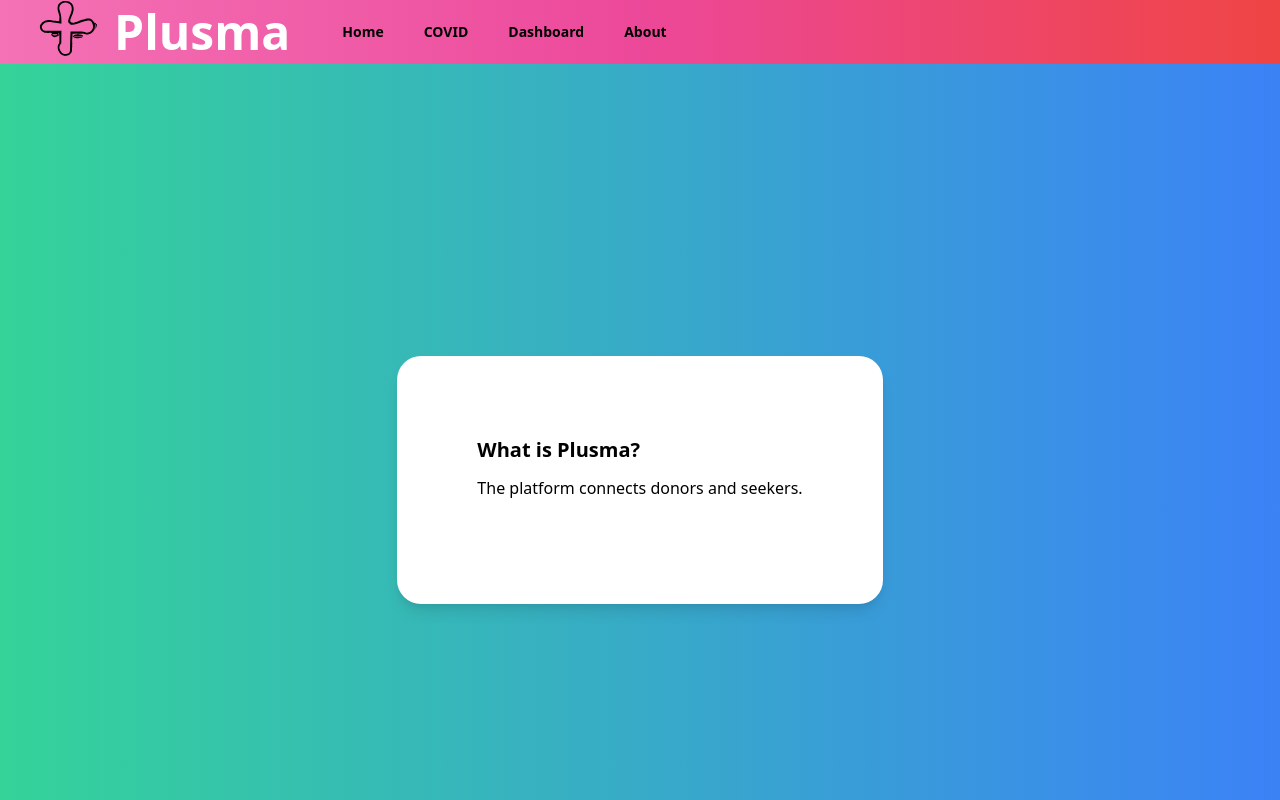
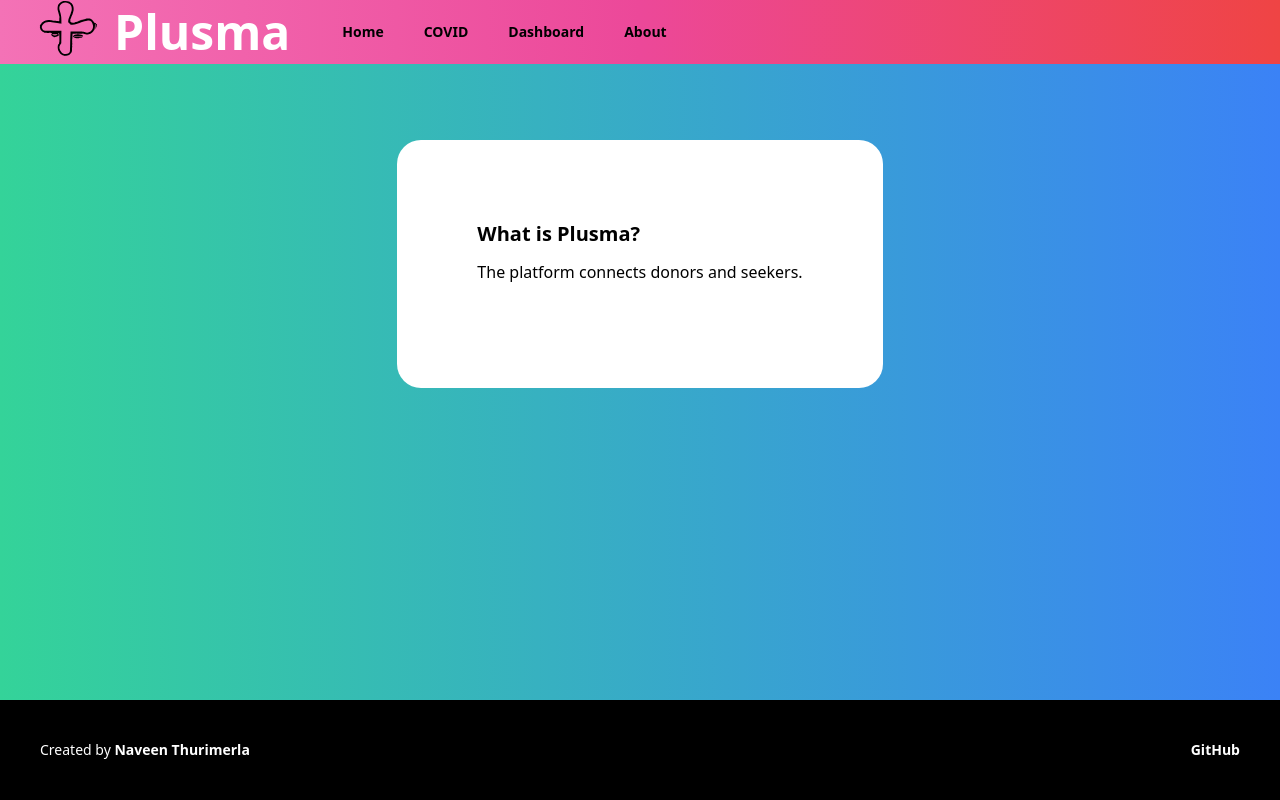
Before and after one commit to nawinto99/plusma-app, a Next.js app: page /about in a window 1280 px wide. Shown: the top 800 px of the page. Built offline with nearby package versions, Linux system fonts and the light colour scheme.

Commit message:
fix form rounding

```diff
--- a/components/BloodDonor.js
+++ b/components/BloodDonor.js
@@ -113,7 +113,7 @@ export function BloodDonor(props) {
           <div className="md:grid">
             <div className="md:mt-0 md:col-span-1">
               <form onSubmit={handleSubmit}>
-                <div className="shadow overflow-hidden rounded-3xl">
+                <div className="shadow overflow-hidden rounded-lg">
                   <div className="px-4 py-5 bg-white sm:p-6">
                     <div className="grid grid-cols-6 gap-6">
                       <div className="col-span-6 sm:col-span-3">
--- a/pages/about.js
+++ b/pages/about.js
@@ -1,9 +1,9 @@
 export default function About() {
   return (
-    <div className="min-h-screen  py-6 flex flex-col justify-center sm:py-12">
+    <div className="py-6 flex flex-col justify-center sm:py-12">
       <div className="relative py-3 sm:max-w-xl sm:mx-auto">
         <div className="absolute inset-0 " />
-        <div className="relative px-4 py-10 bg-white shadow-lg sm:rounded-3xl sm:p-20">
+        <div className="relative px-4 py-10 bg-white rounded-lg sm:rounded-3xl sm:p-20">
           <div className="max-w-md mx-auto">
             <section className="mb-6">
               <h2 className="mb-3 text-xl font-bold">What is Plusma?</h2>
```
